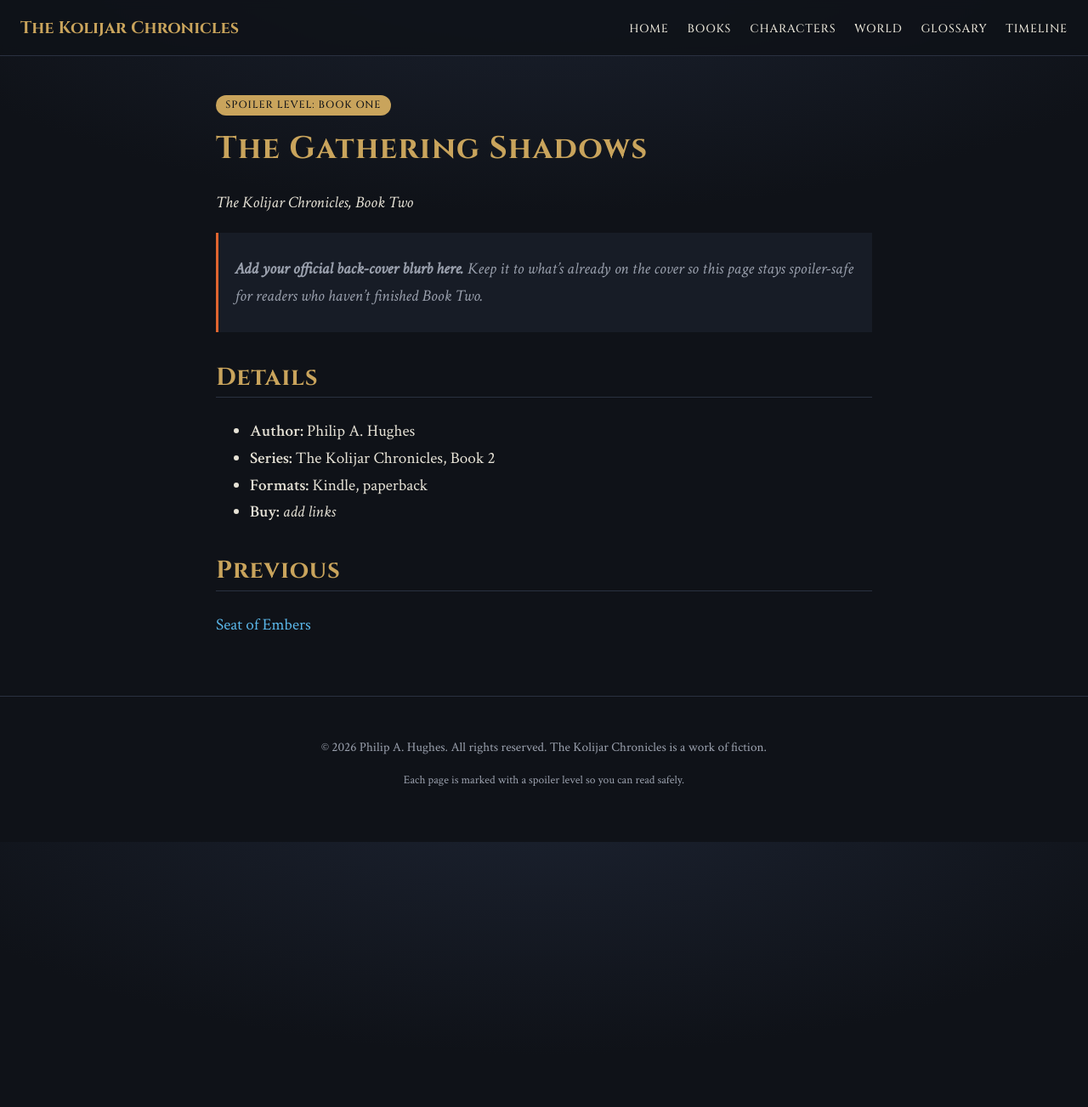
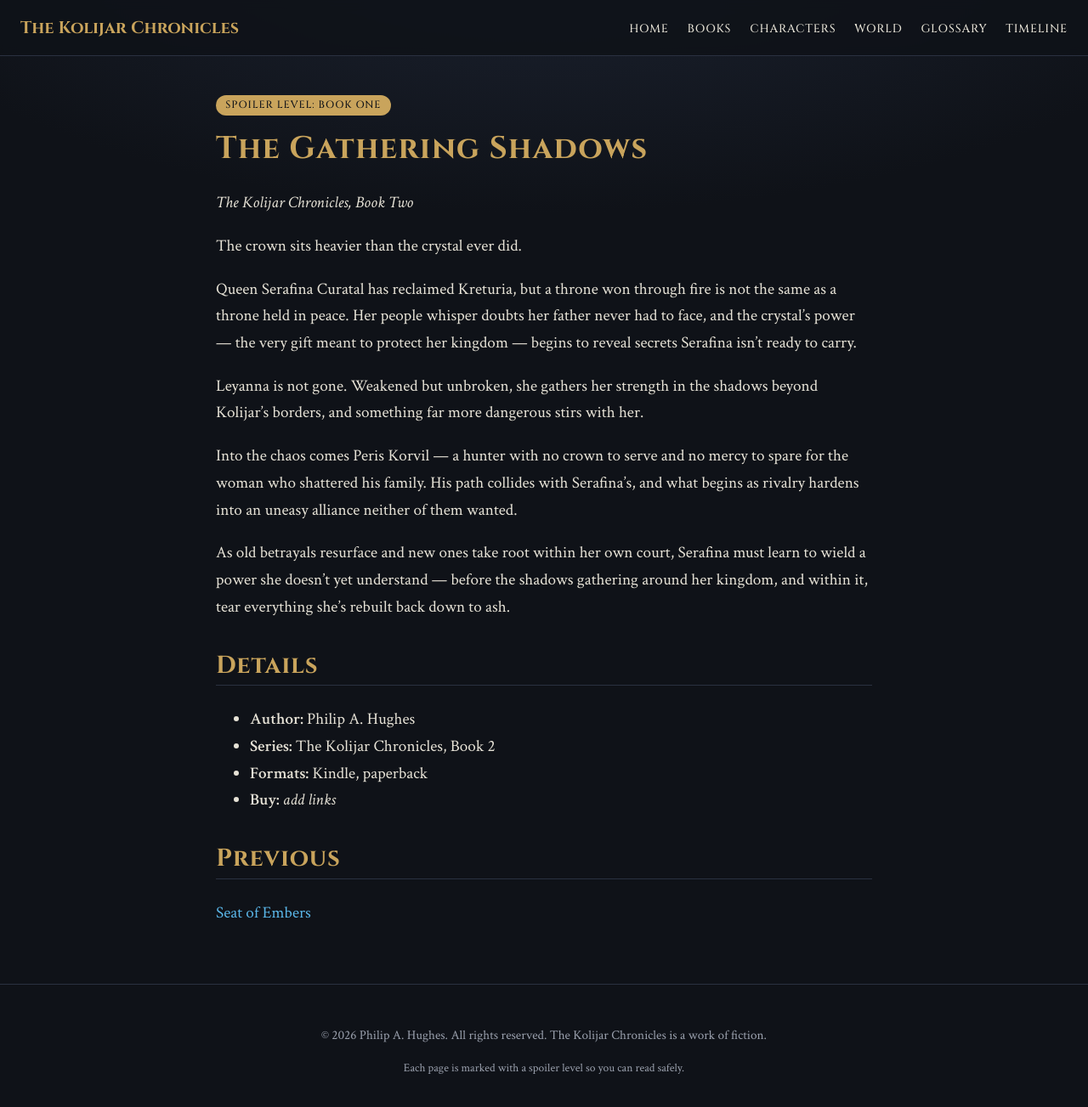
Before and after one commit to philauthor46/Kolijar-Hub, a Jekyll site: the page built from books/the-gathering-shadows.md, in a window 1280 px wide and 1330 px high. Shown: the top 1303 px of the window at 85% size. Built offline with Jekyll 4.4.1, drawn with Linux system fonts in a browser that asks for light colours.

Commit message:
Update back-cover blurb for The Gathering Shadows

```diff
--- a/books/the-gathering-shadows.md
+++ b/books/the-gathering-shadows.md
@@ -9,7 +9,15 @@ spoiler: Book One
 
 *The Kolijar Chronicles, Book Two*
 
-> **Add your official back-cover blurb here.** Keep it to what's already on the cover so this page stays spoiler-safe for readers who haven't finished Book Two.
+The crown sits heavier than the crystal ever did.
+
+Queen Serafina Curatal has reclaimed Kreturia, but a throne won through fire is not the same as a throne held in peace. Her people whisper doubts her father never had to face, and the crystal's power — the very gift meant to protect her kingdom — begins to reveal secrets Serafina isn't ready to carry.
+
+Leyanna is not gone. Weakened but unbroken, she gathers her strength in the shadows beyond Kolijar's borders, and something far more dangerous stirs with her.
+
+Into the chaos comes Peris Korvil — a hunter with no crown to serve and no mercy to spare for the woman who shattered his family. His path collides with Serafina's, and what begins as rivalry hardens into an uneasy alliance neither of them wanted.
+
+As old betrayals resurface and new ones take root within her own court, Serafina must learn to wield a power she doesn't yet understand — before the shadows gathering around her kingdom, and within it, tear everything she's rebuilt back down to ash.
 
 ## Details
 
```
